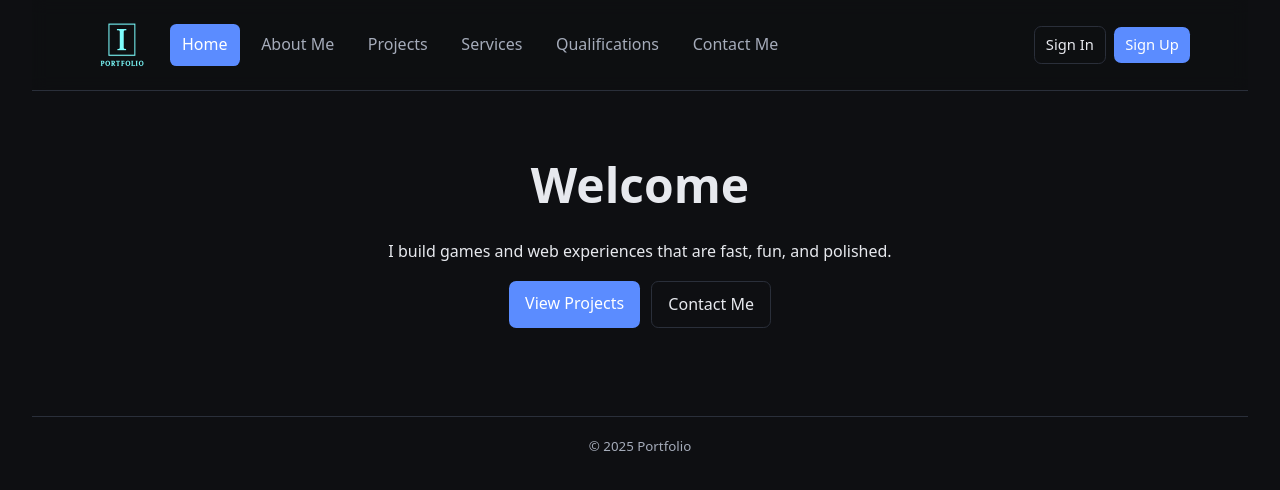
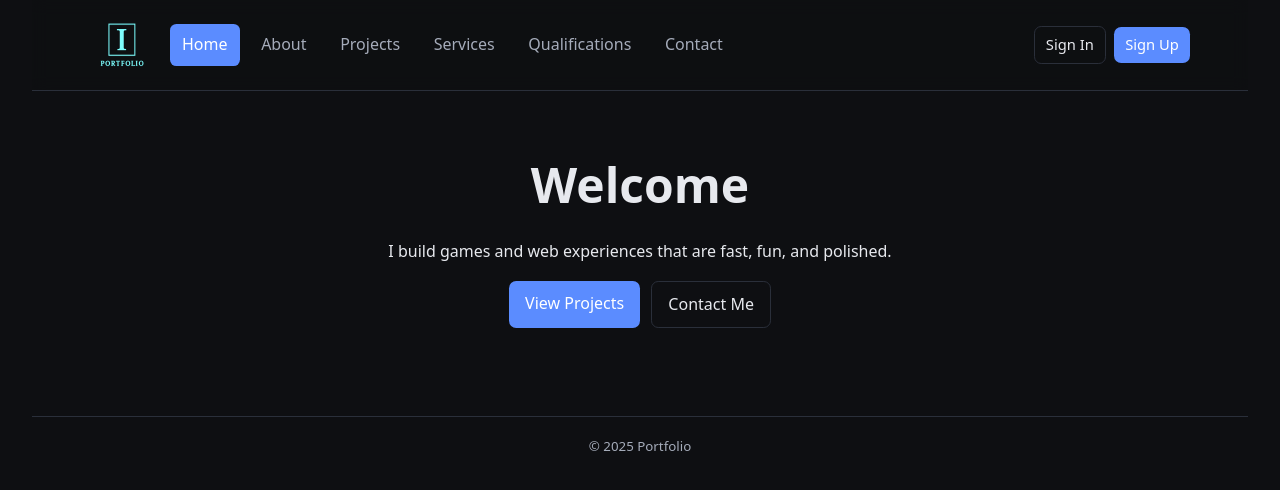
Before and after one commit to ius3r/WebPortfolio, a React (Vite) app in the folder client/: page / in a window 1280 px wide. Shown: the top 490 px of the page. Built offline with nearby package versions, Linux system fonts and the light colour scheme; no server answers.

Commit message:
Update Navbar

```diff
--- a/client/src/components/NavBar.jsx
+++ b/client/src/components/NavBar.jsx
@@ -23,11 +23,11 @@ export default function NavBar() {
       <nav className={`site-nav ${open ? 'open' : ''}`} aria-label="Primary">
         <ul onClick={close}>
           <li><NavLink to="/" className={linkClass} end>Home</NavLink></li>
-          <li><NavLink to="/about" className={linkClass}>About Me</NavLink></li>
+          <li><NavLink to="/about" className={linkClass}>About</NavLink></li>
           <li><NavLink to="/projects" className={linkClass}>Projects</NavLink></li>
           <li><NavLink to="/services" className={linkClass}>Services</NavLink></li>
           <li><NavLink to="/qualifications" className={linkClass}>Qualifications</NavLink></li>
-          <li><NavLink to="/contact" className={linkClass}>Contact Me</NavLink></li>
+          <li><NavLink to="/contact" className={linkClass}>Contact</NavLink></li>
         </ul>
       </nav>
       <div className="auth-actions">
```
